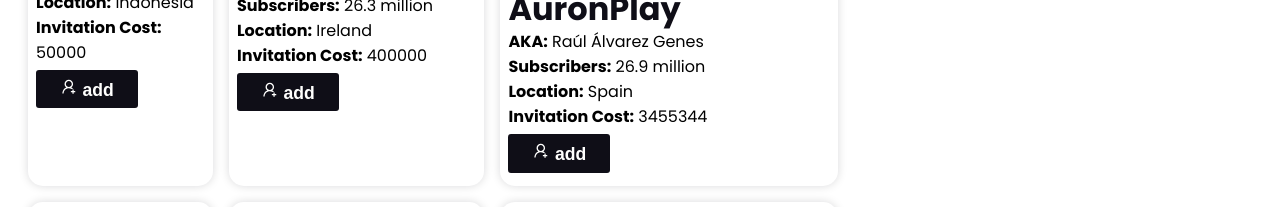
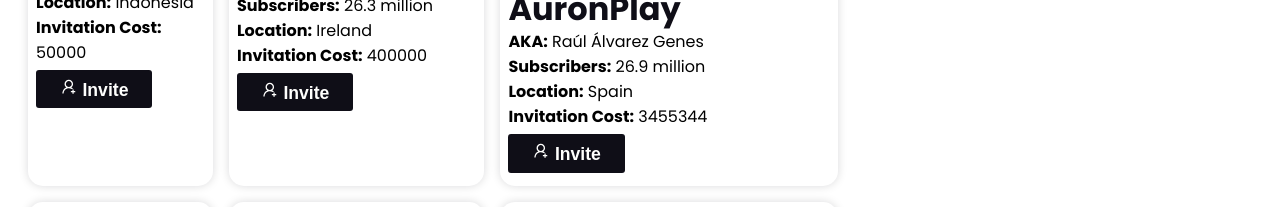
Before and after one commit to mdshemul48/YouTube-FanFest-Invitation-Budget-Calculator, a React (Create React App) app: page / in a window 1280 px wide. Shown: the part 409-616 px from the top of the page. Built offline with nearby package versions, Linux system fonts and the light colour scheme.

Commit message:
changing text

```diff
--- a/public/FakeData.JSON
+++ b/public/FakeData.JSON
@@ -60,7 +60,7 @@
     "location": "India",
     "subs": 28.4,
     "InvitationCost": 23232222,
-    "image": "https://www.weeklyvoice.com/wp-content/uploads/2020/09/24117ffa45d93c94a51c715385fda0e2.jpg"
+    "image": "https://i0.wp.com/filmysiyappa.com/wp-content/uploads/2020/08/carryminati-net-worth-2020.jpg"
   },
   {
     "id": 8,
--- a/src/components/Guests/Guest.css
+++ b/src/components/Guests/Guest.css
@@ -29,7 +29,7 @@
   color: rgb(255, 255, 254);
   margin: 5px 0;
 }
-.added {
+.Invited {
   background-color: #393e46 !important;
 }
 .user-social-media .icon {
--- a/src/components/Guests/Guest.js
+++ b/src/components/Guests/Guest.js
@@ -6,7 +6,7 @@
 
 import "./Guest.css";
 const Guest = (props) => {
-  const [added, setadded] = useState(false);
+  const [Invited, setInvited] = useState(false);
 
   const { addGuestHandler, guestInfo } = props;
 
@@ -15,7 +15,7 @@
 
   const addGuestEventHandler = () => {
     addGuestHandler(id);
-    setadded(true);
+    setInvited(true);
   };
 
   return (
@@ -29,11 +29,11 @@
       <SubText title={"Invitation Cost"} value={InvitationCost} />
 
       <button
-        className={`add-button ${added ? "added" : ""}`}
+        className={`add-button ${Invited ? "Invited" : ""}`}
         onClick={addGuestEventHandler}
-        disabled={added}
+        disabled={Invited}
       >
-        <AiOutlineUserAdd /> {added ? "added" : "add"}
+        <AiOutlineUserAdd /> {Invited ? "Invited" : "Invite"}
       </button>
     </div>
   );
```
